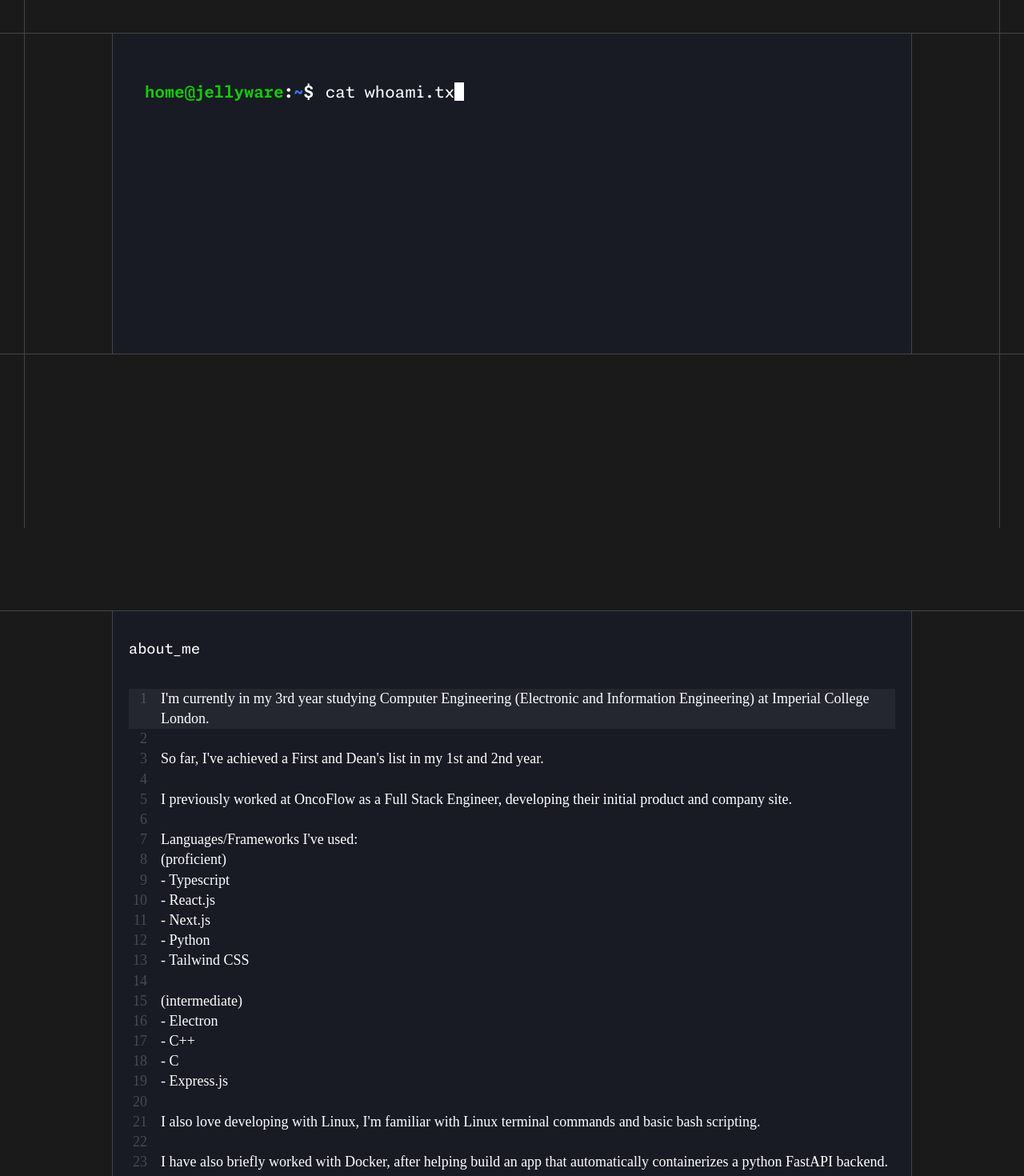
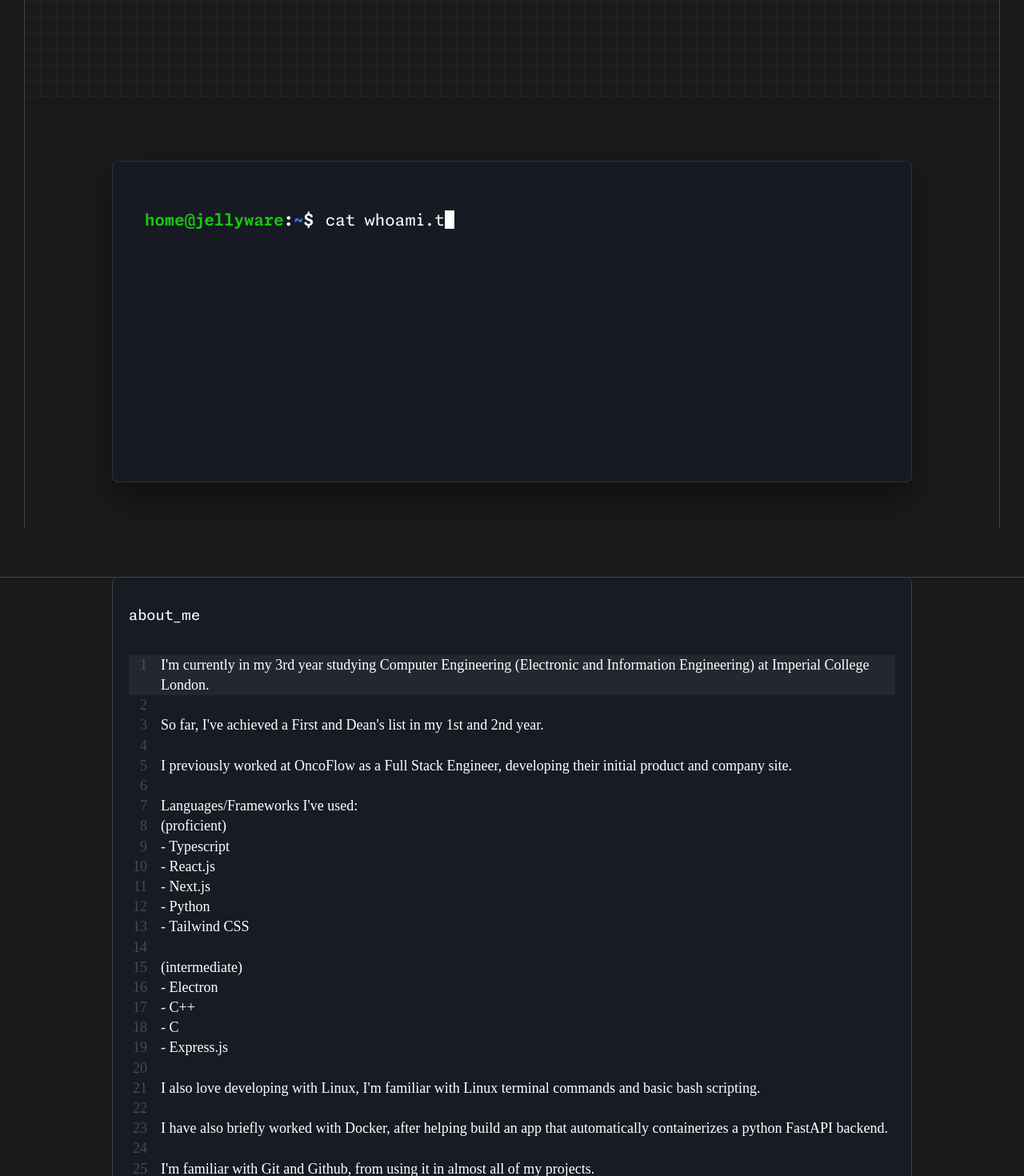
Before and after one commit to jaym-01/jellyware, a Next.js app: page / in a window 1280 px wide. Shown: the part 140-1610 px from the top of the page at 80% size. Built offline with nearby package versions, Linux system fonts and the light colour scheme.

Commit message:
hero section change

```diff
--- a/src/app/page.tsx
+++ b/src/app/page.tsx
@@ -1,36 +1,28 @@
 "use client";
 
-import { Terminal } from "@/components/Home/Hero/Terminal";
+import { Hero } from "@/components/Home/Hero/Hero";
 import AboutMe from "../components/Home/AboutMe/AboutMe";
-import { motion } from "motion/react";
 import Projects from "@/components/Home/Projects/Projects";
-import { ReactNode, RefObject, useRef } from "react";
-import styles from "@/styles/components/home/page.module.scss";
-import { SectionProps } from "@/utils/types";
+import { useRef } from "react";
 import Link from "next/link";
-
-const CONTENTS = [
-  { id: "terminal", component: Terminal },
-  { id: "aboutme", component: AboutMe },
-  { id: "projects", component: Projects },
-];
 
 export default function Home() {
   const containerRef = useRef(null);
 
   return (
-    <main
-      ref={containerRef}
+    <main ref={containerRef}>
+      {/* Hero section with zed.dev inspired design */}
+      <Hero id="hero" />
+
+      {/* Content sections with updated spacing */}
+      <div
         style={{
           display: "flex",
-        paddingTop: "15vh",
-        gap: "40vh",
+          gap: "20vh",
           flexDirection: "column",
           paddingBottom: "15vh",
         }}
       >
-      <Terminal id="terminal" />
-
         <AboutMe id="aboutme" />
 
         <Projects parentRef={containerRef} id="projects" />
@@ -43,59 +35,7 @@ export default function Home() {
             Validate JSON text
           </Link>
         </div>
+      </div>
     </main>
   );
 }
-
-function PageSection({
-  id,
-  parentRef,
-  Component,
-  ...props
-}: {
-  id: string;
-  parentRef: RefObject<HTMLElement | null>;
-  Component: ({ parentRef, ...props }: SectionProps) => JSX.Element;
-}) {
-  const curRef = useRef(null);
-
-  return (
-    <motion.section
-      {...props}
-      id={id}
-      ref={curRef}
-      className={styles.section}
-      style={{
-        paddingTop: 170,
-        display: "flex",
-        justifyContent: "center",
-      }}
-      initial={{
-        opacity: 0,
-        //  x: -50,
-        //  y: -50
-      }}
-      whileInView={{
-        opacity: 1,
-        x: 0,
-        y: 0,
-      }}
-      viewport={{
-        root: parentRef,
-      }}
-      transition={{
-        duration: 0.5,
-        ease: "easeInOut",
-      }}
-    >
-      <div
-        style={{
-          width: "100%",
-          maxWidth: 1500,
-        }}
-      >
-        {<Component parentRef={curRef}></Component>}
-      </div>
-    </motion.section>
-  );
-}
--- /dev/null
+++ b/src/components/Home/Hero/Hero.tsx
@@ -0,0 +1,28 @@
+"use client";
+
+import styles from "@/styles/components/home/hero.module.scss";
+import { Terminal } from "./Terminal";
+import { useRef } from "react";
+
+export function Hero({ ...props }) {
+  const containerRef = useRef(null);
+
+  return (
+    <section className={styles.heroContainer} {...props}>
+      {/* Middle decorative lines section */}
+      <div className={styles.linesSection}>
+        <div className={styles.linesPattern}></div>
+      </div>
+
+      {/* Terminal section with floating window */}
+      <div className={styles.terminalSection}>
+        <div className={styles.terminalContainer}>
+          {/* Terminal component */}
+          <div className={styles.terminalWrapper}>
+            <Terminal />
+          </div>
+        </div>
+      </div>
+    </section>
+  );
+}
--- a/src/components/Home/Hero/Terminal.tsx
+++ b/src/components/Home/Hero/Terminal.tsx
@@ -9,7 +9,6 @@ export function Terminal({ ...props }) {
   const [textNum, setTextNum] = useState<number>(0);
 
   return (
-    <div className={styles.terminalWrapper} {...props}>
     <TerminalAnimation
       key={textNum}
       text={displayText[textNum]}
@@ -19,8 +18,8 @@ export function Terminal({ ...props }) {
           300
         );
       }}
+      {...props}
     />
-    </div>
   );
 }
 
--- /dev/null
+++ b/src/styles/components/home/hero.module.scss
@@ -0,0 +1,215 @@
+@use "../../variables.module" as *;
+
+/* Hero Container - Main wrapper for all hero sections */
+.heroContainer {
+  position: relative;
+  width: 100%;
+  min-height: 100vh;
+  background: $darkBackground;
+  overflow: hidden;
+}
+
+/* Middle Section - Decorative transition lines */
+.linesSection {
+  position: relative;
+  height: 20vh;
+  min-height: 120px;
+  padding-left: $background-padding;
+  padding-right: $background-padding;
+
+  .linesPattern {
+    position: absolute;
+    top: 0;
+    left: $background-padding;
+    right: $background-padding;
+    bottom: 0;
+    background-image: linear-gradient(
+        0deg,
+        $hero-line-color 1px,
+        transparent 1px
+      ),
+      linear-gradient(90deg, $hero-line-color 1px, transparent 1px);
+    background-size: 20px 20px;
+    opacity: 0.4;
+  }
+}
+
+/* Terminal Section - Contains the floating terminal window */
+.terminalSection {
+  position: relative;
+  display: flex;
+  justify-content: center;
+  align-items: flex-start;
+  padding: 60px $background-padding;
+  min-height: 50vh;
+}
+
+/* Terminal Container - The floating window */
+.terminalContainer {
+  position: relative;
+  z-index: 10;
+  width: 100%;
+  max-width: 900px;
+  @include hero-floating-element;
+  overflow: hidden;
+}
+
+/* Window Bar - Application-like title bar */
+.windowBar {
+  display: flex;
+  align-items: center;
+  justify-content: space-between;
+  height: $hero-window-bar-height;
+  background: rgba(255, 255, 255, 0.08);
+  border-bottom: 1px solid rgba(255, 255, 255, 0.1);
+  padding: 0 16px;
+
+  .windowControls {
+    display: flex;
+    gap: 8px;
+    align-items: center;
+  }
+
+  .windowButton {
+    width: $hero-window-button-size;
+    height: $hero-window-button-size;
+    border-radius: 50%;
+    border: none;
+    cursor: pointer;
+    transition: opacity 0.2s ease;
+
+    &:hover {
+      opacity: 0.8;
+    }
+
+    &.close {
+      background: #ff5f56;
+    }
+
+    &.minimize {
+      background: #ffbd2e;
+    }
+
+    &.maximize {
+      background: #27ca3f;
+    }
+  }
+
+  .windowTitle {
+    position: absolute;
+    left: 50%;
+    transform: translateX(-50%);
+    color: rgba(255, 255, 255, 0.7);
+    font-size: 12px;
+    font-weight: 500;
+    letter-spacing: 0.5px;
+  }
+}
+
+/* Terminal Wrapper - Contains the actual terminal */
+.terminalWrapper {
+  padding: 0;
+
+  /* Override existing terminal styles to work with new container */
+  :global(.terminal) {
+    border: none !important;
+    border-radius: 0 !important;
+    box-shadow: none !important;
+    margin: 0 !important;
+    background: transparent !important;
+    padding: 40px !important;
+    height: auto !important;
+    min-height: 300px !important;
+  }
+}
+
+/* Responsive Design */
+@media screen and (max-width: $smallScreenThreshold) {
+  .heroContainer {
+    min-height: 90vh;
+  }
+
+  .gradientSection {
+    height: 25vh;
+    min-height: 150px;
+  }
+
+  .linesSection {
+    height: 15vh;
+    min-height: 80px;
+  }
+
+  .terminalSection {
+    padding: 40px 20px;
+    min-height: 50vh;
+  }
+
+  .terminalContainer {
+    max-width: 100%;
+  }
+
+  .windowBar {
+    padding: 0 12px;
+
+    .windowTitle {
+      font-size: 11px;
+    }
+
+    .windowButton {
+      width: 10px;
+      height: 10px;
+    }
+  }
+
+  .terminalWrapper {
+    :global(.terminal) {
+      padding: 20px !important;
+      min-height: 250px !important;
+    }
+  }
+}
+
+@media screen and (min-width: $smallScreenThreshold) {
+  .terminalSection {
+    padding: 80px $background-padding;
+  }
+
+  .terminalWrapper {
+    :global(.terminal) {
+      min-height: 350px !important;
+    }
+  }
+}
+
+/* Enhanced visual effects for larger screens */
+@media screen and (min-width: 1200px) {
+  .gradientSection {
+    height: 35vh;
+  }
+
+  .linesSection {
+    height: 25vh;
+  }
+
+  .terminalContainer {
+    max-width: 1000px;
+  }
+
+  /* Add subtle animation to gradient patterns */
+  .gradientPattern::before {
+    animation: gradientFloat 20s ease-in-out infinite;
+  }
+}
+
+/* Gradient animation for enhanced visual appeal */
+@keyframes gradientFloat {
+  0%,
+  100% {
+    opacity: 0.6;
+    transform: scale(1);
+  }
+  50% {
+    opacity: 0.8;
+    transform: scale(1.02);
+  }
+}
--- a/src/styles/components/home/terminal.module.scss
+++ b/src/styles/components/home/terminal.module.scss
@@ -1,23 +1,14 @@
 @use "../../variables.module" as *;
 
-.terminalWrapper {
-  border-top: 1px solid $border-color;
-  border-bottom: 1px solid $border-color;
-
-  padding-left: $background-padding;
-  padding-right: $background-padding;
-}
-
 .terminal {
-  border-left: 1px solid $border-color;
-  border-right: 1px solid $border-color;
-  background-color: $primaryColor;
-  border-radius: $rad;
+  background-color: transparent;
+  border-radius: 0;
   padding: 40px;
-  height: 40vh;
+  height: auto;
+  min-height: 300px;
   text-wrap: wrap;
-  max-width: 1000px;
-  margin: 0 auto;
+  width: 100%;
+  border: none;
 }
 
 .terminal * {
--- a/src/styles/variables.module.scss
+++ b/src/styles/variables.module.scss
@@ -26,10 +26,20 @@ $spacing-lg: 1.5rem;
 $spacing-xl: 2rem;
 $spacing-2xl: 3rem;
 
+// Hero section variables (zed.dev inspired)
+$hero-gradient-start: rgba(255, 255, 255, 0.1);
+$hero-gradient-end: rgba(255, 255, 255, 0.02);
+$hero-line-color: rgba(255, 255, 255, 0.1);
+$hero-section-spacing: 120px;
+$hero-grid-size: 40px;
+$hero-terminal-shadow: 0 20px 40px rgba(0, 0, 0, 0.4);
+$hero-window-bar-height: 32px;
+$hero-window-button-size: 12px;
+
 // Legacy variables (keeping for compatibility)
 $blinking-animation: cursorAnimation 1.3s steps(1, start) 0s infinite;
 $smallScreenThreshold: 950px;
-$rad: 0px;
+$rad: 8px; // Updated for modern rounded corners
 $background-padding: 30px;
 
 // Mixins for reusable patterns
@@ -72,6 +82,59 @@ $background-padding: 30px;
   }
 }
 
+// Hero section mixins
+@mixin hero-grid-pattern {
+  background-image: linear-gradient(
+      to right,
+      $hero-line-color 1px,
+      transparent 1px
+    ),
+    linear-gradient(to bottom, $hero-line-color 1px, transparent 1px);
+  background-size: $hero-grid-size $hero-grid-size;
+}
+
+@mixin hero-gradient-squares {
+  &::before {
+    content: "";
+    position: absolute;
+    top: 0;
+    left: 0;
+    right: 0;
+    bottom: 0;
+    background: radial-gradient(
+        circle at 20% 20%,
+        $hero-gradient-start 0%,
+        transparent 50%
+      ),
+      radial-gradient(
+        circle at 80% 20%,
+        $hero-gradient-start 0%,
+        transparent 50%
+      ),
+      radial-gradient(
+        circle at 20% 80%,
+        $hero-gradient-start 0%,
+        transparent 50%
+      ),
+      radial-gradient(
+        circle at 80% 80%,
+        $hero-gradient-start 0%,
+        transparent 50%
+      ),
+      linear-gradient(135deg, $hero-gradient-end 0%, transparent 50%);
+    opacity: 0.6;
+    pointer-events: none;
+  }
+}
+
+@mixin hero-floating-element {
+  background: rgba($primaryColor, 0.95);
+  border: 1px solid rgba(255, 255, 255, 0.1);
+  border-radius: $rad;
+  box-shadow: $hero-terminal-shadow;
+  backdrop-filter: blur(10px);
+}
+
 @keyframes cursorAnimation {
   0% {
     opacity: 0;
```
Lines whose indentation alone changed are shown as unchanged.
